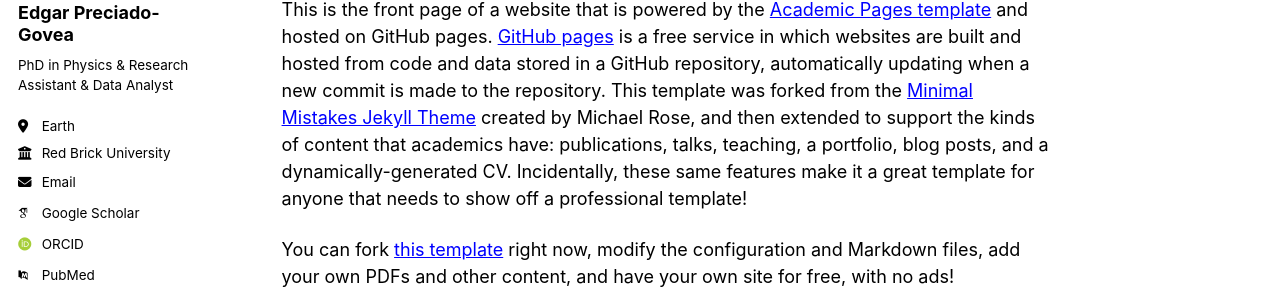
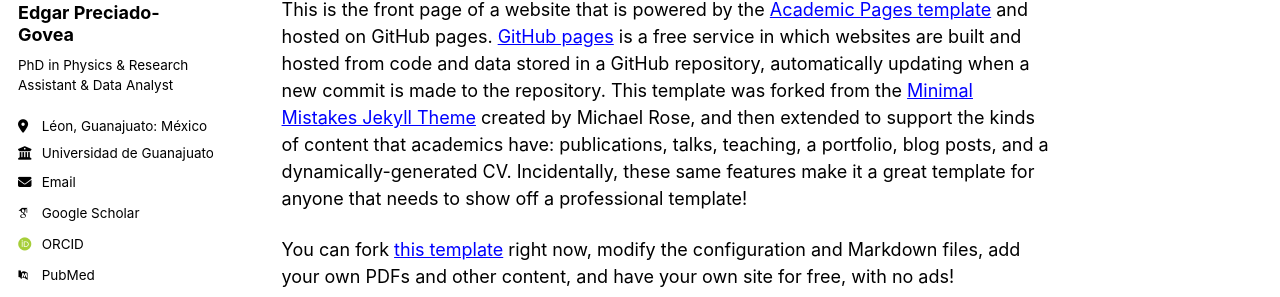
Before and after one commit to edgargovea/edgarpgovea.github.io, a Jekyll site: the page built from _pages/about.md, in a window 1280 px wide. Shown: the part 175-472 px from the top of the page. Built offline with Jekyll 4.4.1, drawn with Linux system fonts in a browser that asks for light colours; some web fonts are replaced; a script bundle is joined from its source files by our own code; library files that are not in the unit come from our copies.

Commit message:
Update _config.yml

```diff
--- a/_config.yml
+++ b/_config.yml
@@ -27,10 +27,10 @@ author:
   name             : "Edgar Preciado-Govea"
   pronouns         : # example: "she/her"
   bio              : "PhD in Physics & Research Assistant & Data Analyst"
-  location         : "Earth"
-  employer         : "Red Brick University"
+  location         : "Léon, Guanajuato: México"
+  employer         : "Universidad de Guanajuato"
   uri              : # URL
-  email            : "none@example.org"
+  email            : "edgarpgovea@hotmail.com"
 
   # Academic websites
   academia         : # URL
```
